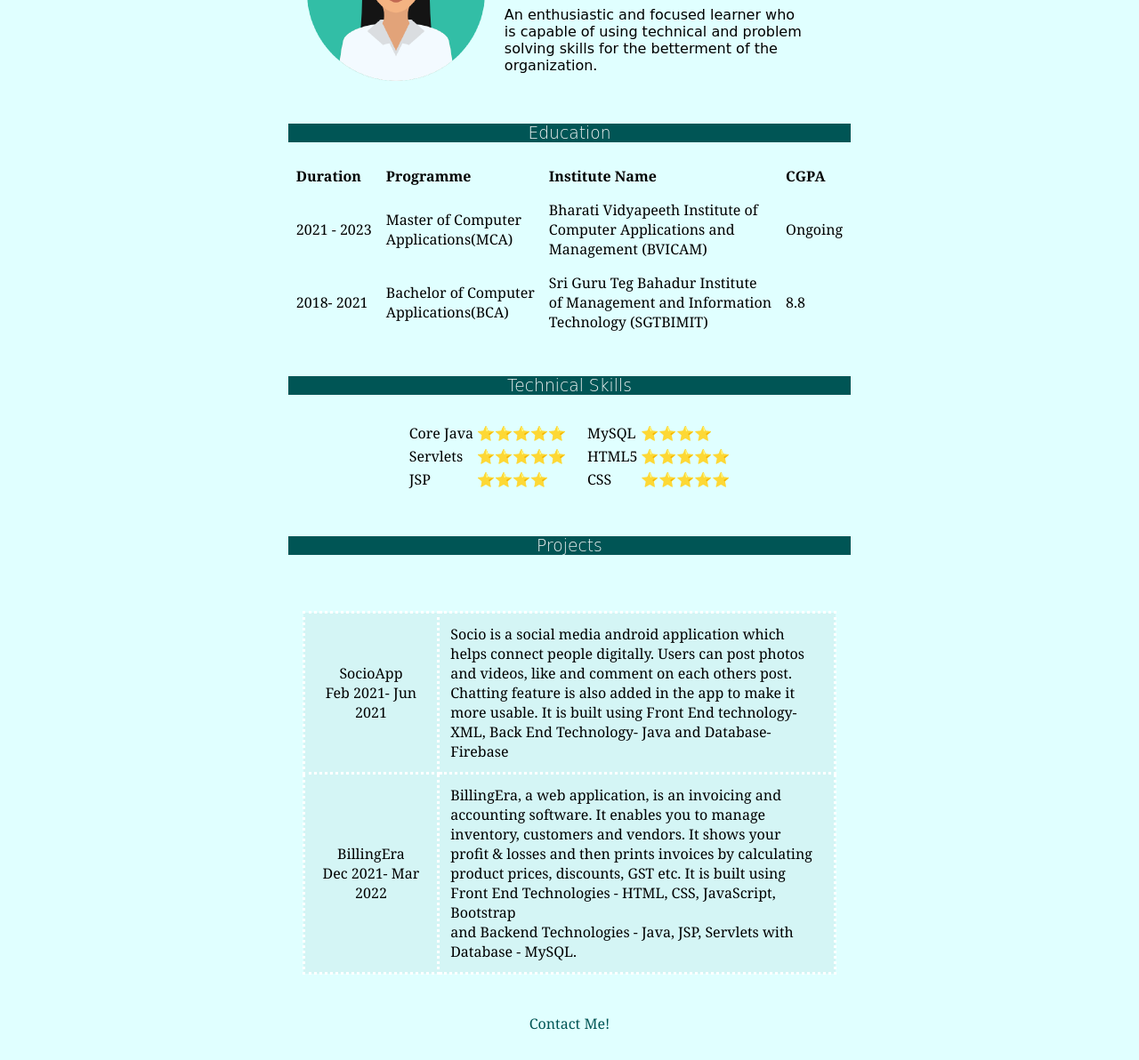
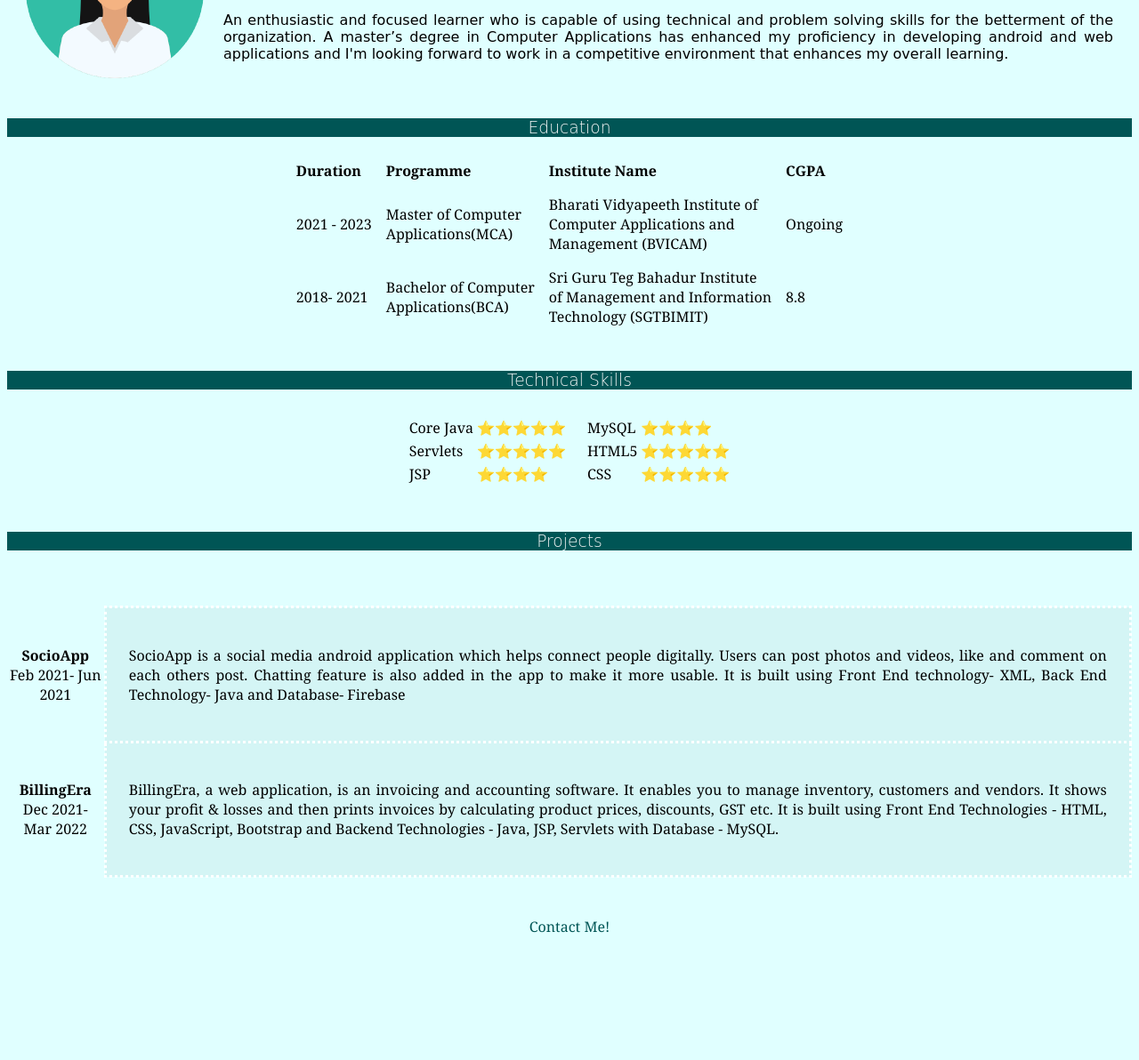
Before and after one commit to simranpr/resume, a plain HTML site: page index.html in a window 1280 px wide. Shown: the part 141-1333 px from the top of the page at 89% size. After the commit the page ends 1224 px from the top, so only its background shows below. Drawn offline with Linux system fonts and the light colour scheme.

Commit message:
Update index.html

```diff
--- a/index.html
+++ b/index.html
@@ -6,10 +6,6 @@
     <meta name="viewport" content="width=device-width, initial-scale=1.0">
     <link rel="stylesheet" href="css/styles.css">
     <title>Simran's Portfolio</title>
-
-    <style>
-
-    </style>
 
 </head>
 <body>
@@ -23,14 +19,13 @@
                     <td>
                         <h1>Simranpreet Kaur</h1>
                         <p style="color: #016b6b;">Aspiring Software Developer</p>
-                        <!-- <div class="container2">   -->
-                            <p style="font-family: cursive;">
-                                An enthusiastic and focused learner who<br>
-                                is capable of using technical and problem<br>
-                                solving skills for the betterment of the<br>
-                                organization.<br>
-                            </p>
-                        <!-- </div>   -->
+                        <p style="font-family: cursive; text-align: justify;">
+                            An enthusiastic and focused learner who is capable of using technical and
+                            problem solving skills for the betterment of the organization. A master’s
+                            degree in Computer Applications has enhanced my proficiency in developing
+                            android and web applications and I'm looking forward to work in a competitive
+                            environment that enhances my overall learning.
+                        </p>
                     </p>
                     </td>
                 </tr>
@@ -113,34 +108,38 @@
                     <table class="project_table">
                         <tbody>
                             <tr>
-                                <td class="color_td" align="center">
-                                    SocioApp<br>
+                                <td class="color_td2" align="center">
+                                    <b>SocioApp</b><br>
                                     Feb 2021- Jun 2021
                                 </td>
-                                <td class="color_td" >
-                                    Socio is a social media android application which <br>
-                                    helps connect people digitally. Users can post photos <br>
-                                    and videos, like and comment on each others post. <br>
-                                    Chatting feature is also added in the app to make it <br>
-                                    more usable. It is built using Front End technology- <br>
-                                    XML, Back End Technology- Java and Database- Firebase <br>
+                                <td class="color_td">
+                                    <p style="text-align: justify;">
+                                        SocioApp is a social media android application which
+                                        helps connect people digitally. Users can post photos
+                                        and videos, like and comment on each others post.
+                                        Chatting feature is also added in the app to make it
+                                        more usable. It is built using Front End technology-
+                                        XML, Back End Technology- Java and Database- Firebase
+                                    </p>
                                 </td>
                             </tr>
                             <br><br>
                             <tr>
-                                <td class="color_td" align="center">
-                                    BillingEra<br>
+                                <td class="color_td2" align="center">
+                                    <b>BillingEra</b><br>
                                     Dec 2021- Mar 2022
                                 </td>
                                 <td class="color_td" >
-                                    BillingEra, a web application, is an invoicing and <br>
-                                    accounting software. It enables you to manage <br>
-                                    inventory, customers and vendors. It shows your <br>
-                                    profit & losses and then prints invoices by calculating <br>
-                                    product prices, discounts, GST etc. It is built using <br>
-                                    Front End Technologies - HTML, CSS, JavaScript, Bootstrap <br>
-                                    and Backend Technologies - Java, JSP, Servlets with <br>
-                                    Database - MySQL. <br>
+                                    <p style="text-align: justify;">
+                                        BillingEra, a web application, is an invoicing and
+                                        accounting software. It enables you to manage
+                                        inventory, customers and vendors. It shows your
+                                        profit & losses and then prints invoices by calculating
+                                        product prices, discounts, GST etc. It is built using
+                                        Front End Technologies - HTML, CSS, JavaScript, Bootstrap
+                                        and Backend Technologies - Java, JSP, Servlets with
+                                        Database - MySQL.
+                                    </p>
                                 </td>
                             </tr>
                         </tbody>
```
